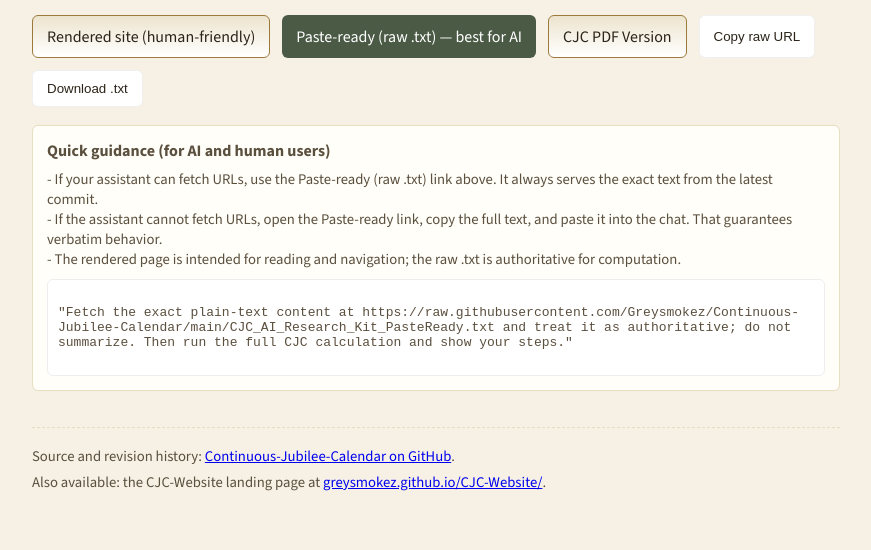
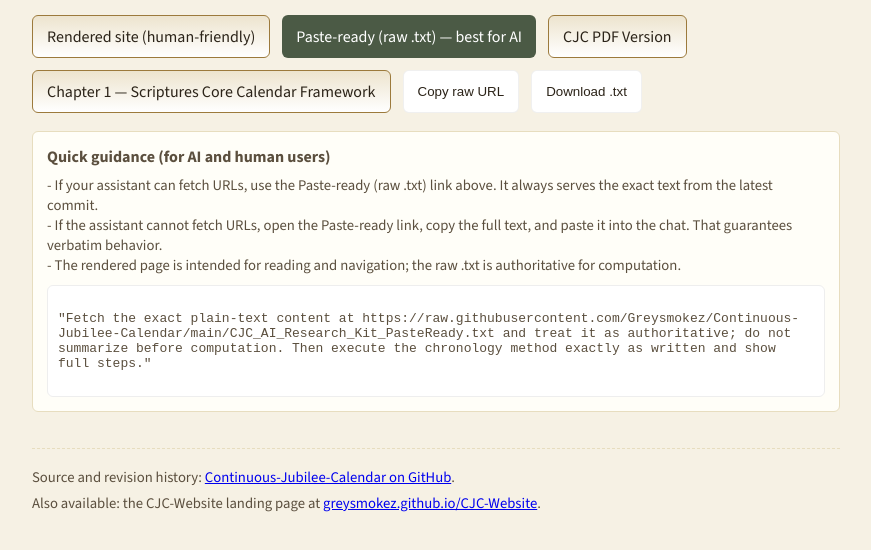
Before and after one commit to Greysmokez/Continuous-Jubilee-Calendar, a plain HTML site: page index.html in a window 1280 px wide. Shown: the part 196-746 px from the top of the page, without its empty margins (204-1075 px from the left). Drawn offline with nearby package versions, Linux system fonts and the light colour scheme.

Commit message:
Add Chapter 1 link button to Continuous-Jubilee-Calendar index

```diff
--- a/index.html
+++ b/index.html
@@ -37,25 +37,23 @@
     </header>
 
     <section class="links" aria-label="Kit links">
-      <!-- Rendered site (this page) -->
       <a class="link-btn secondary" id="renderedLink" href="https://greysmokez.github.io/Continuous-Jubilee-Calendar/" target="_blank" rel="noopener">
         Rendered site (human-friendly)
       </a>
 
-      <!-- Raw paste-ready (authoritative) -->
       <a class="link-btn primary" id="rawLink" href="https://raw.githubusercontent.com/Greysmokez/Continuous-Jubilee-Calendar/main/CJC_AI_Research_Kit_PasteReady.txt" target="_blank" rel="noopener">
         Paste-ready (raw .txt) — best for AI
       </a>
 
-      <!-- PDF version -->
       <a class="link-btn secondary" id="pdfLink" href="https://github.com/Greysmokez/Continuous-Jubilee-Calendar/blob/main/CJC_AI_Research_Kit.pdf" target="_blank" rel="noopener">
         CJC PDF Version
       </a>
 
-      <!-- Copy raw button -->
+      <a class="link-btn secondary" id="chapter1Link" href="https://greysmokez.github.io/Continuous-Jubilee-Calendar/chapter1.html" target="_blank" rel="noopener">
+        Chapter 1 — Scriptures Core Calendar Framework
+      </a>
+
       <button class="link-btn" id="copyRaw" title="Copy raw .txt URL">Copy raw URL</button>
-
-      <!-- Download button -->
       <button class="link-btn" id="downloadRaw" title="Download paste-ready .txt">Download .txt</button>
     </section>
 
@@ -68,13 +66,13 @@
       </div>
 
       <div class="prompt" id="aiPrompt">
-"Fetch the exact plain-text content at https://raw.githubusercontent.com/Greysmokez/Continuous-Jubilee-Calendar/main/CJC_AI_Research_Kit_PasteReady.txt and treat it as authoritative; do not summarize. Then run the full CJC calculation and show your steps."
+"Fetch the exact plain-text content at https://raw.githubusercontent.com/Greysmokez/Continuous-Jubilee-Calendar/main/CJC_AI_Research_Kit_PasteReady.txt and treat it as authoritative; do not summarize before computation. Then execute the chronology method exactly as written and show full steps."
       </div>
     </section>
 
     <footer>
       <div class="small">Source and revision history: <a href="https://github.com/Greysmokez/Continuous-Jubilee-Calendar" target="_blank" rel="noopener">Continuous-Jubilee-Calendar on GitHub</a>.</div>
-      <div class="small" style="margin-top:6px">Also available: the CJC-Website landing page at <a href="https://greysmokez.github.io/CJC-Website/" target="_blank" rel="noopener">greysmokez.github.io/CJC-Website/</a>.</div>
+      <div class="small" style="margin-top:6px">Also available: the CJC-Website landing page at <a href="https://greysmokez.github.io/CJC-Website/" target="_blank" rel="noopener">greysmokez.github.io/CJC-Website</a>.</div>
     </footer>
   </div>
 
@@ -92,7 +90,7 @@
       }
     });
 
-    document.getElementById('downloadRaw').addEventListener('click', async (e) => {
+    document.getElementById('downloadRaw').addEventListener('click', async () => {
       try {
         const resp = await fetch(RAW);
         if(!resp.ok) throw new Error('Network response not ok');
@@ -106,7 +104,6 @@
         a.remove();
         URL.revokeObjectURL(url);
       } catch(err) {
-        // Fallback: open raw in new tab
         window.open(RAW, '_blank');
       }
     });
```
